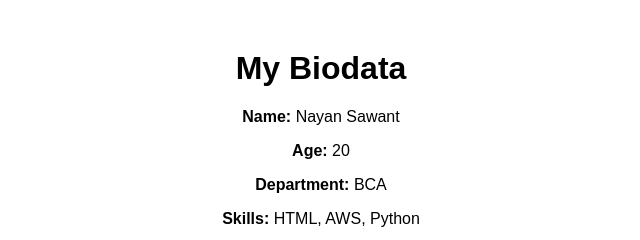
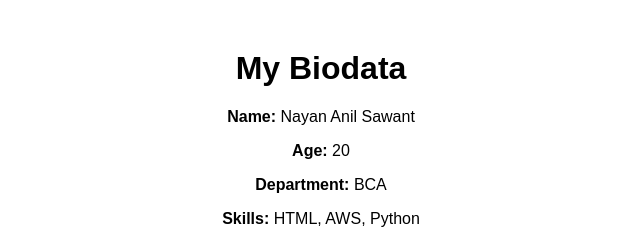
Before and after one commit to nayan-s31/biodata-website, a plain HTML site: page index.html in a window 1280 px wide. Shown: the top 240 px of the page, 319-959 px from the left. Drawn offline with Linux system fonts and the light colour scheme.

Commit message:
Update index.html

```diff
--- a/index.html
+++ b/index.html
@@ -5,7 +5,7 @@
 </head>
 <body style="font-family: Arial; text-align: center; margin-top: 50px;">
     <h1>My Biodata</h1>
-    <p><b>Name:</b> Nayan Sawant</p>
+    <p><b>Name:</b> Nayan Anil Sawant</p>
     <p><b>Age:</b> 20</p>
     <p><b>Department:</b> BCA</p>
     <p><b>Skills:</b> HTML, AWS, Python</p>
```
